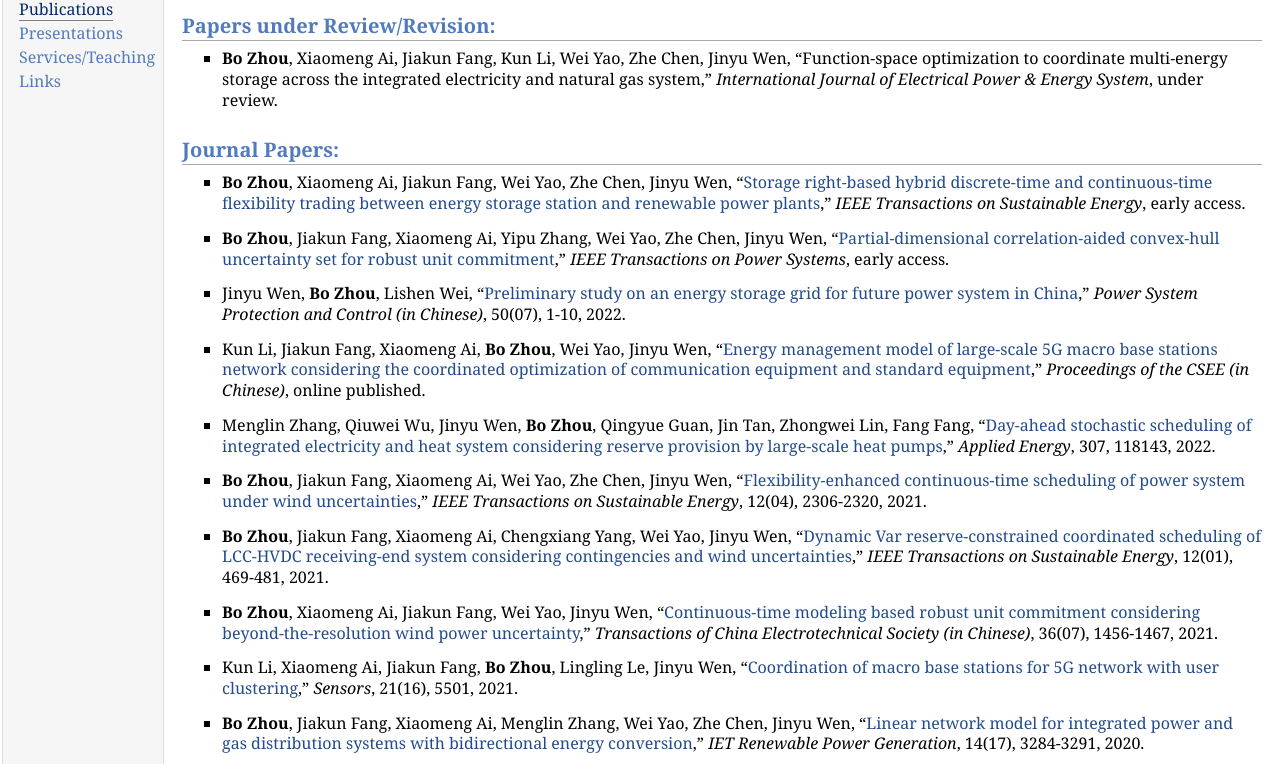
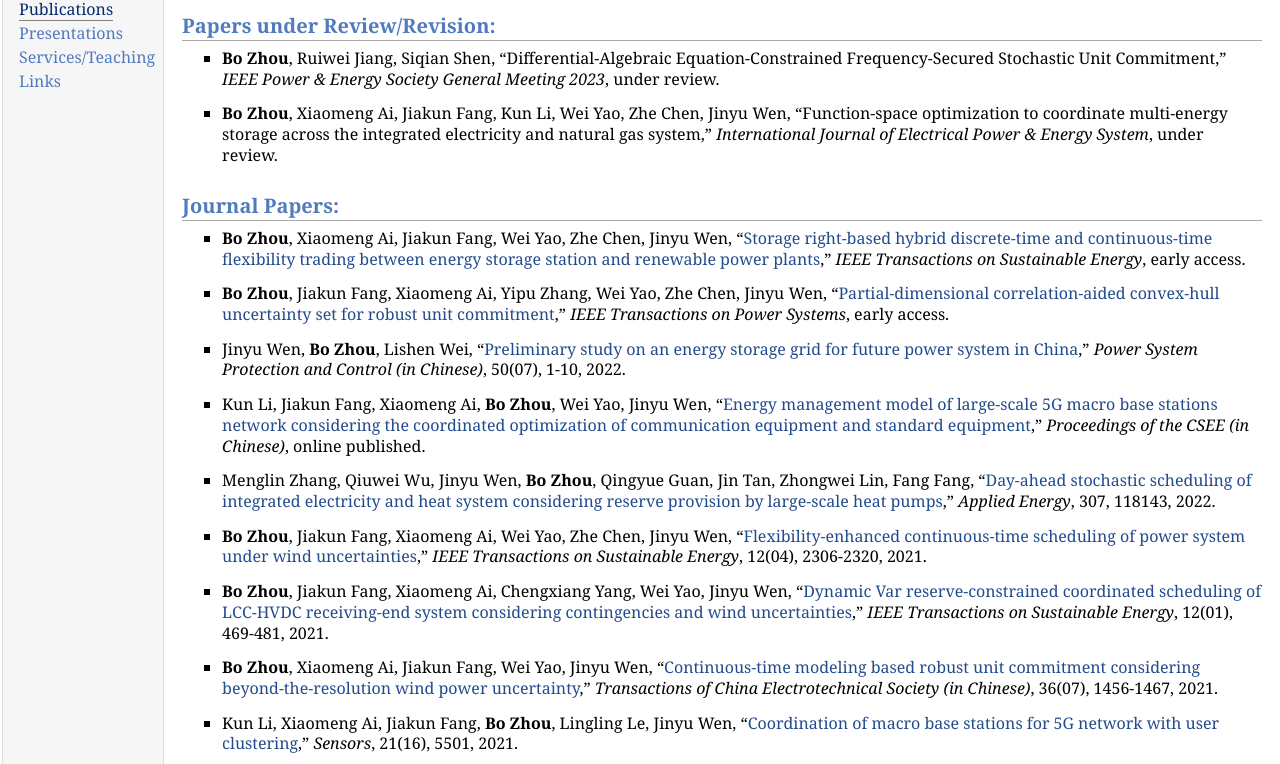
Before and after one commit to bozlamberth/bozlamberth.github.io, a plain HTML site: page paper.html in a window 1280 px wide. Shown: the part 62-826 px from the top of the page. Drawn offline with Linux system fonts and the light colour scheme.

Commit message:
Add files via upload

```diff
--- a/paper.html
+++ b/paper.html
@@ -25,6 +25,12 @@
 <div id="subtitle"></div>
 </div>
 <h2>Papers under Review/Revision:</h2>
+<ul>
+<li><p><b>Bo Zhou</b>, Ruiwei Jiang, Siqian Shen,
+&ldquo;Differential-Algebraic Equation-Constrained Frequency-Secured Stochastic Unit Commitment,&rdquo;
+<i>IEEE Power &amp; Energy Society General Meeting 2023</i>, under review.</p>
+</li>
+</ul>
 <ul>
 <li><p><b>Bo Zhou</b>, Xiaomeng Ai, Jiakun Fang, Kun Li, Wei Yao, Zhe Chen, Jinyu Wen,
 &ldquo;Function-space optimization to coordinate multi-energy storage across the integrated electricity and natural gas system,&rdquo;
```
